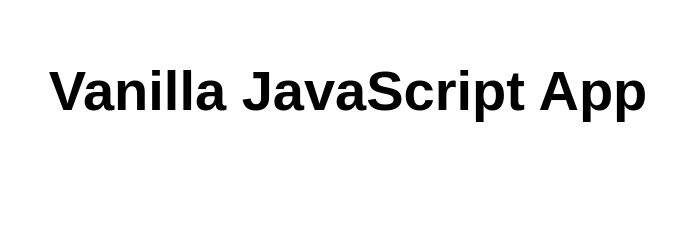
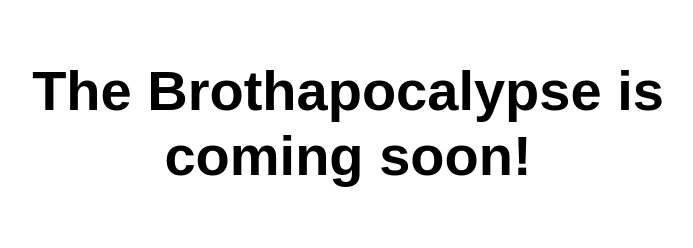
Before and after one commit to SolutionArchitectGuy/brothapocalypse, a plain HTML site: page src/index.html in a window 1280 px wide. Shown: the whole page, without its empty margins (292-985 px from the left). Drawn offline with Linux system fonts and the light colour scheme.

Commit message:
Brothapocalypse update

```diff
--- a/src/index.html
+++ b/src/index.html
@@ -5,12 +5,12 @@
   <meta charset="UTF-8">
   <meta name="viewport" content="width=device-width, initial-scale=1.0">
   <link rel="stylesheet" href="styles.css">
-  <title>Vanilla JavaScript App</title>
+  <title>The Brothapocalypse is coming soon</title>
 </head>
 
 <body>
   <main>
-    <h1>Vanilla JavaScript App</h1>
+    <h1>The Brothapocalypse is coming soon!</h1>
   </main>
 </body>
 
```
